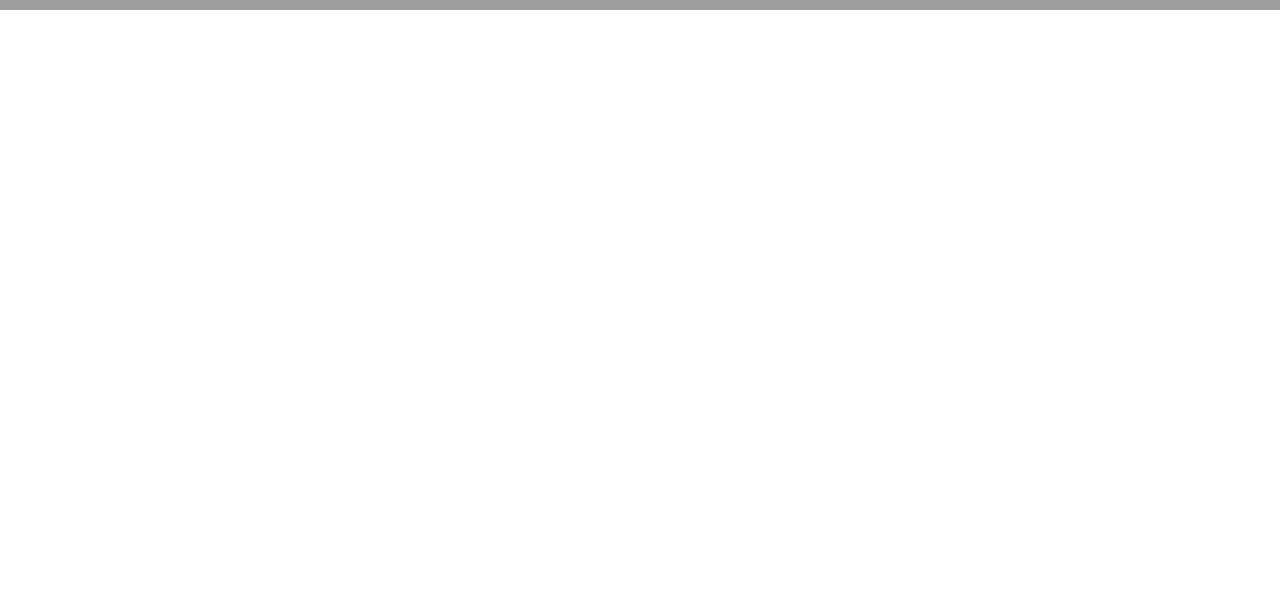
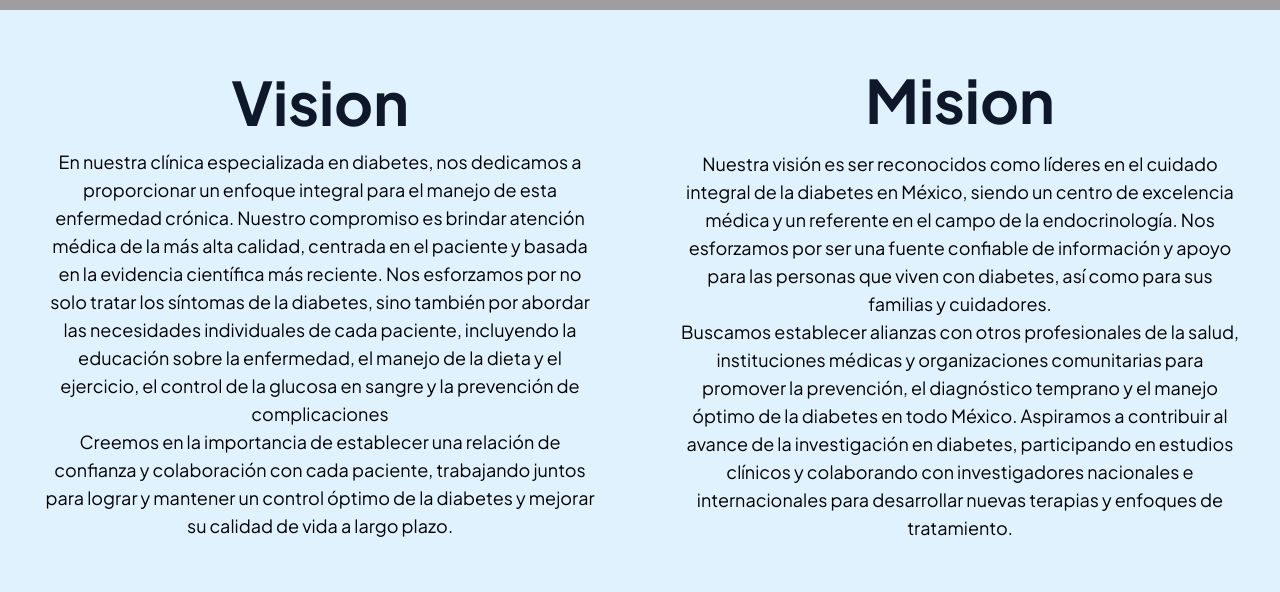
Before and after one commit to orrrrli/docramsesv, a React (Vite) app: page / in a window 1280 px wide. Shown: the part 498-1090 px from the top of the page. Before the commit the page ends 800 px from the top, so only its background shows below. Built offline with nearby package versions, Linux system fonts and the light colour scheme; grey boxes are pictures that could not be loaded.

Commit message:
mision y vision

```diff
--- a/src/navbar.jsx
+++ b/src/components/navbar.jsx
@@ -85,7 +85,7 @@ function Navbar() {
   }
 
   return (
-    <div className={header ? 'sticky top-0 h-20 mx-auto px-5 flex-col gap-10 bg-sky-100'
+    <div className={header ? 'sticky top-0 h-20 mx-auto px-5 flex flex-col-2 items-center justify-center bg-sky-100'
     : 'h-20 mx-auto bg-sky-100 flex flex-col-2 items-center justify-center px-5'}>
       <h3 className="text-xl basis-2/6 text-slate-900 font-semibold text-center place-self-center">Dr. Ramses</h3>
       <div className="flex flex-row py-5">
--- /dev/null
+++ b/src/components/vandm.jsx
@@ -0,0 +1,41 @@
+function Mision ()
+{
+    const backgroundImageUrl = 'https://images.unsplash.com/photo-1505751172876-fa1923c5c528?q=80&w=2340&auto=format&fit=crop&ixlib=rb-4.0.3&ixid=M3wxMjA3fDB8MHxwaG90by1wYWdlfHx8fGVufDB8fHx8fA%3D%3D';
+
+    const sectionStyle = {
+        backgroundImage: `url(${backgroundImageUrl})`,
+        backgroundPosition: 'center',
+        backgroundSize: 'cover',
+        backgroundRepeat: 'no-repeat',
+    };
+
+    return (
+    <>
+        <div className="grid grid-cols-1 md:grid-cols-2 items-center justify-center bg-sky-100 place-items-center py-5">
+            <div className="m-10">
+                <h1 className="text-6xl font-bold text-slate-900 text-center">Vision</h1>
+                <p className="pt-4 text-lg text-center">
+                En nuestra clínica especializada en diabetes, nos dedicamos a proporcionar un enfoque integral para el manejo de esta enfermedad crónica.
+                Nuestro compromiso es brindar atención médica de la más alta calidad, centrada en el paciente y basada en la evidencia científica más reciente.
+                Nos esforzamos por no solo tratar los síntomas de la diabetes, sino también por abordar las necesidades individuales de cada paciente, incluyendo la educación sobre la enfermedad,
+                el manejo de la dieta y el ejercicio, el control de la glucosa en sangre y la prevención de complicaciones
+                <br></br>
+                Creemos en la importancia de establecer una relación de confianza y colaboración con cada paciente, trabajando juntos para lograr y mantener un control óptimo de la diabetes y mejorar su calidad de vida a largo plazo.
+                </p>
+            </div>
+            <div className="m-10">
+                <h1 className="text-6xl font-bold text-slate-900 text-center">Mision</h1>
+                <p className="pt-5 text-lg text-center">
+                Nuestra visión es ser reconocidos como líderes en el cuidado integral de la diabetes en México, siendo un centro de excelencia médica y un referente en el campo de la endocrinología.
+                Nos esforzamos por ser una fuente confiable de información y apoyo para las personas que viven con diabetes, así como para sus familias y cuidadores.
+                <br></br>
+                Buscamos establecer alianzas con otros profesionales de la salud, instituciones médicas y organizaciones comunitarias para promover la prevención, el diagnóstico temprano y el manejo óptimo de la diabetes en todo México. Aspiramos a contribuir al avance de la investigación en diabetes, participando en estudios clínicos y colaborando con investigadores nacionales e internacionales para desarrollar nuevas terapias y enfoques de tratamiento.
+                </p>
+            </div>
+        </div>
+        <section className="w-full h-full py-28" style={sectionStyle}></section>
+     </>
+    );
+}
+
+export default Mision;
--- a/src/main.jsx
+++ b/src/main.jsx
@@ -1,12 +1,14 @@
 import React from 'react'
 import ReactDOM from 'react-dom/client'
 import './index.css'
-import Navbar from './navbar'
-import Hero from './hero'
+import Navbar from './components/navbar'
+import Hero from './components/hero'
+import Mision from './components/vandm'
 
 ReactDOM.createRoot(document.getElementById('root')).render(
   <React.StrictMode>
     <Navbar />
     <Hero/>
+    <Mision/>
   </React.StrictMode>,
 )
```
Also changed, not shown: src/components/hero.jsx (renamed from src/hero.jsx).
